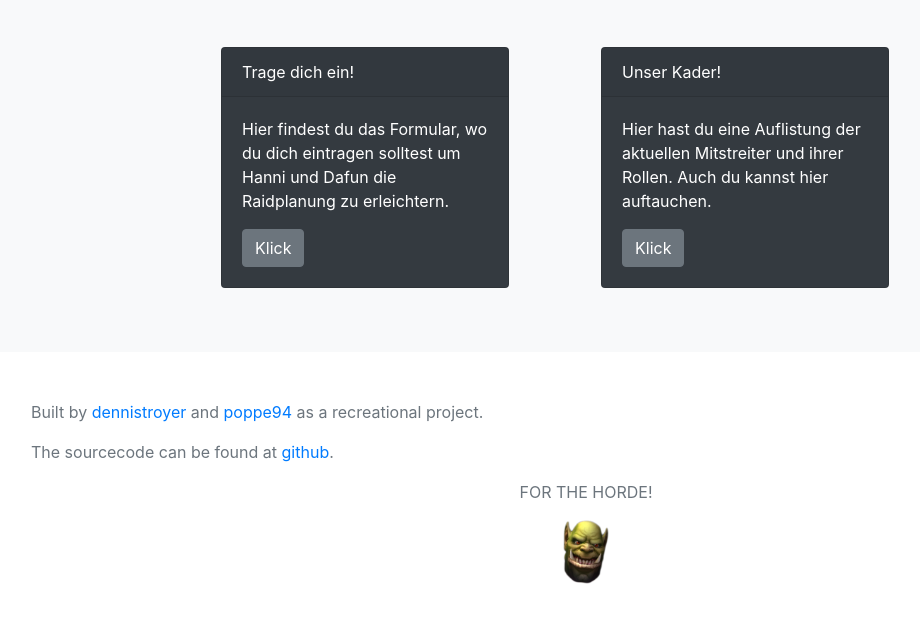
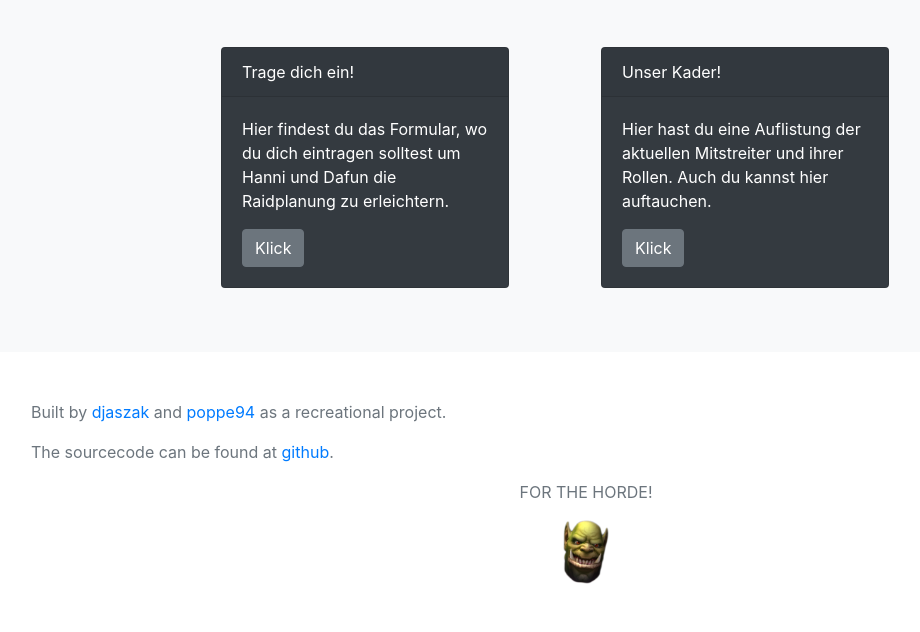
Before and after one commit to djaszak/raid_roster_planner, a Django app: page / in a window 1280 px wide. Shown: the part 361-993 px from the top of the page, without its empty margins (54-974 px from the left). Run offline with Django 3.2, Linux system fonts and the light colour scheme; parts of the project's set-up code (start-up, migrations or seed data) failed here and were passed over.

Commit message:
Change name in footer and add Dockerfile

```diff
--- a/raid_roster_planner/raid_roster_drf/templates/raid_roster_drf/footer.html
+++ b/raid_roster_planner/raid_roster_drf/templates/raid_roster_drf/footer.html
@@ -2,7 +2,7 @@
 
 <footer class="p-5 text-muted">
     <div class="container">
-        <p>Built by <a href="https://github.com/djaszak">dennistroyer</a> and
+        <p>Built by <a href="https://github.com/djaszak">djaszak</a> and
             <a href="https://github.com/poppe94">poppe94</a> as a recreational project. </p>
         <p>The sourcecode can be found at
             <a href="https://github.com/djaszak/raid_roster_planner">github</a>.</p>
```
Also changed, not shown: 1 other file.
